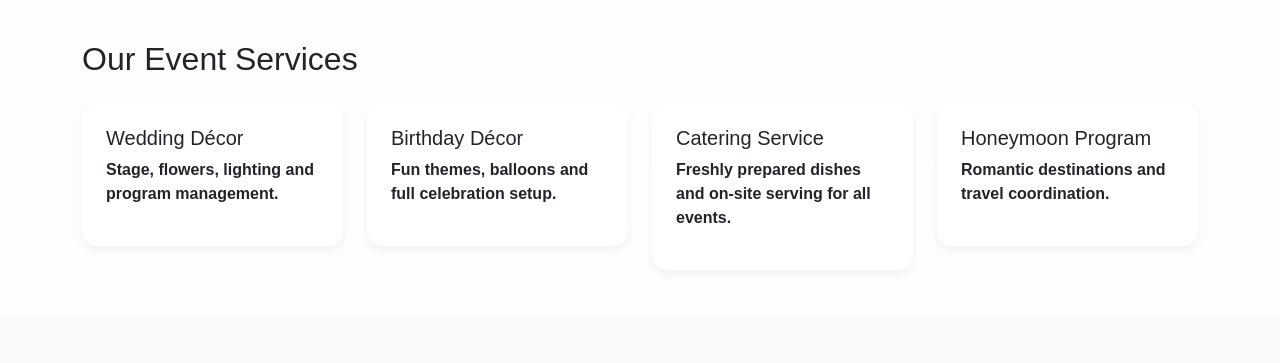
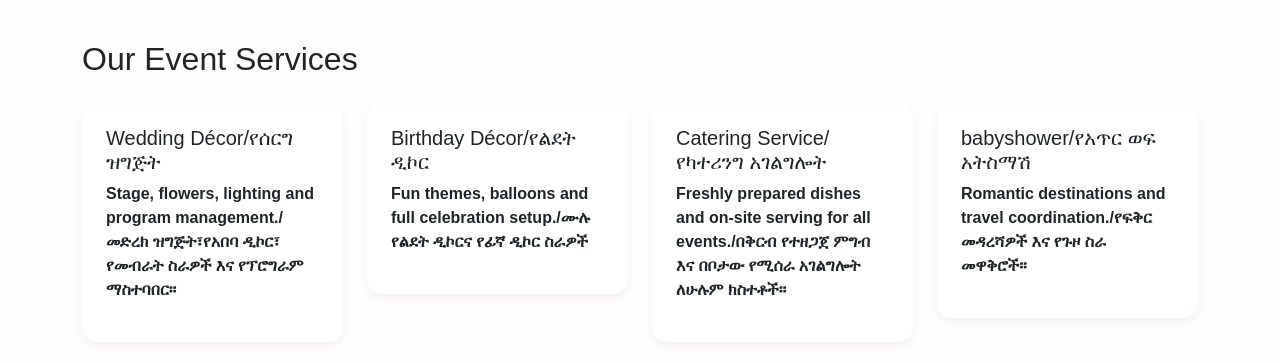
Before and after one commit to habteyonas/Atnidikor, a plain HTML site: page index.html in a window 1280 px wide. Shown: the part 1780-2143 px from the top of the page. Drawn offline with nearby package versions, Linux system fonts and the light colour scheme.

Commit message:
Update index.html

```diff
--- a/index.html
+++ b/index.html
@@ -155,27 +155,28 @@
       <div class="row g-4">
         <div class="col-md-3">
           <div class="service-card">
-            <h5>Wedding Décor</h5>
-            <p>Stage, flowers, lighting and program management.</p>
+            <h5>Wedding Décor/የሰርግ ዝግጅት</h5>
+            <p>Stage, flowers, lighting and program management./መድረክ ዝግጅት፣የአበባ ዲኮር፣ የመብራት ስራዎች እና የፕሮግራም ማስተባበር።</p>
           </div>
         </div>
         <div class="col-md-3">
           <div class="service-card">
-            <h5>Birthday Décor</h5>
-            <p>Fun themes, balloons and full celebration setup.</p>
+            <h5>Birthday Décor/የልደት ዲኮር</h5>
+            <p>Fun themes, balloons and full celebration setup./ሙሉ የልደት ዲኮርና የፊኛ ዲኮር ስራዎች</p>
           </div>
         </div>
         <div class="col-md-3">
           <div class="service-card">
-            <h5>Catering Service</h5>
-            <p>Freshly prepared dishes and on-site serving for all events.</p>
+            <h5>Catering Service/የካተሪንግ አገልግሎት</h5>
+            <p>Freshly prepared dishes and on-site serving for all events./በቅርብ የተዘጋጀ ምግብ እና በቦታው የሚሰራ አገልግሎት ለሁሉም ክስተቶች።</p>
           </div>
         </div>
         <div class="col-md-3">
           <div class="service-card">
-            <h5>Honeymoon Program</h5>
-            <p>Romantic destinations and travel coordination.</p>
+            <h5>babyshower/የአጥር ወፍ አትስማሽ</h5>
+            <p>Romantic destinations and travel coordination./የፍቅር መዳረሻዎች እና የጉዞ ስራ መዋቅሮች።</p>
           </div>
+
         </div>
       </div>
     </div>
```
